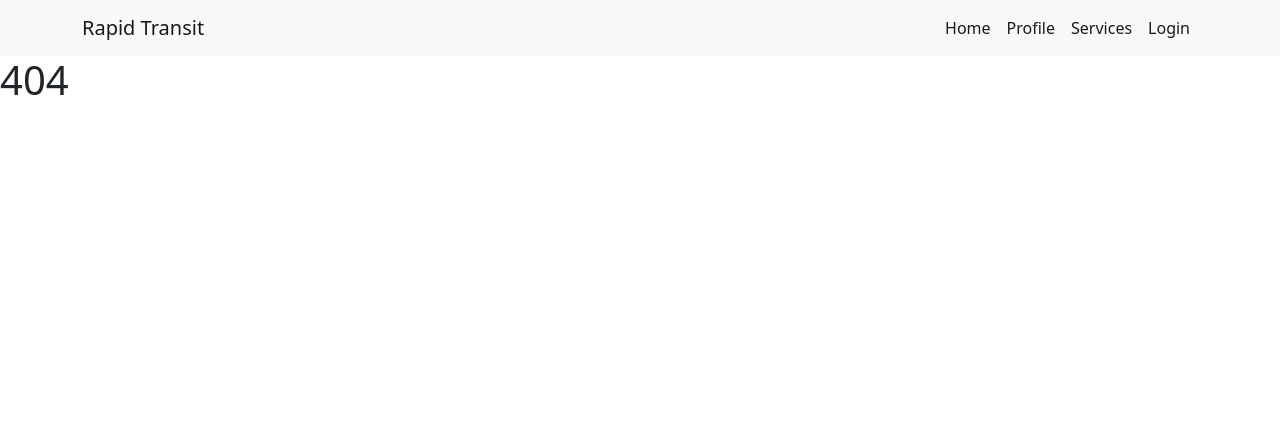
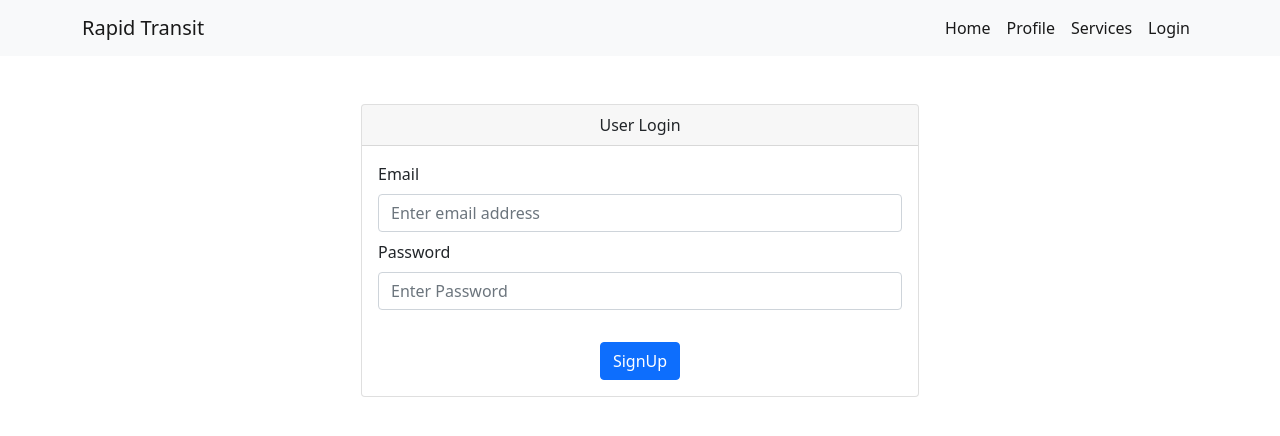
Before and after one commit to Praize-Jha18/local-transportation-ticketing-system, a React (Vite) app: page /sign-up in a window 1280 px wide. Before the commit this address had no page. Shown: the top 436 px of the page. Built offline with nearby package versions, Linux system fonts and the light colour scheme.

Commit message:
sign up page and route added

```diff
--- a/src/App.jsx
+++ b/src/App.jsx
@@ -6,6 +6,7 @@ import Navbar from "./components/navbar";
 import Profile from "./pages/profile.page";
 import Bus from "./pages/bus.page";
 import Booking from "./pages/booking.page";
+import SignUp from "./pages/sign-up.page";
 
 function App() {
   return(
@@ -18,6 +19,7 @@ function App() {
           <Route index element={<Home />} />
           <Route path="/home" element={<Home />} />
           <Route path="/login" element={<Login />} />
+          <Route path="/sign-up" element={<SignUp />} />
           <Route path="/profile" element={<Profile />} />
           <Route path="/manage-bus" element={<Bus />} />
           <Route path="/booking" element={<Booking />} />
--- /dev/null
+++ b/src/pages/sign-up.page.jsx
@@ -0,0 +1,76 @@
+import { useState } from 'react';
+import { ToastContainer, toast } from 'react-toastify';
+import 'react-toastify/dist/ReactToastify.css';
+import { isValidEmail } from '../utils/util';
+import { TextField } from '../components/textfield';
+// import axios from 'axios';
+
+function SignUp() {
+
+	const [email, setEmail] = useState("")
+	const [password, setPassword] = useState("")
+
+	const handleLogin = () => {
+		if (!email || !password) {
+			toast.error("Field(s) can not be blank")
+		} else if (!isValidEmail(email)) {
+			toast.error("Invalid email address specified")
+		} else {
+      // const build_type = process.env.BUILD_TYPE
+      // console.log(build_type)
+      /*
+      axios.get(
+        `https://jsonplaceholder.typicode.com/posts`
+      )
+      .then((response) => {
+          const posts = response.data
+          console.log(posts)
+      });
+      */
+      toast.success("On the go....")
+    }
+	}
+
+  return (
+    <div className="container">
+      <div className="card w-50 mx-auto my-5">
+        <div className="card-header text-center">User Login</div>
+        <div className="card-body">
+
+          <TextField
+            label={"Email"}
+            placeHolder={"Enter email address"}
+            type={"email"}
+            defaultValue={email}
+            onChange={
+              (input) => { setEmail(input) }
+            }
+          />
+
+          <TextField
+            label={"Password"}
+            placeHolder={"Enter Password"}
+            type={"password"}
+            defaultValue={ password }
+            onChange={
+              (input) => { setPassword(input) }
+            }
+          />
+
+          <br/>
+          <div className="text-center">
+            <button
+              className="btn btn-primary"
+              onClick={ handleLogin }
+            >SignUp</button>
+          </div>
+
+        </div>
+      </div>
+      <ToastContainer />
+    </div>
+  );
+
+}
+
+export default SignUp
```
